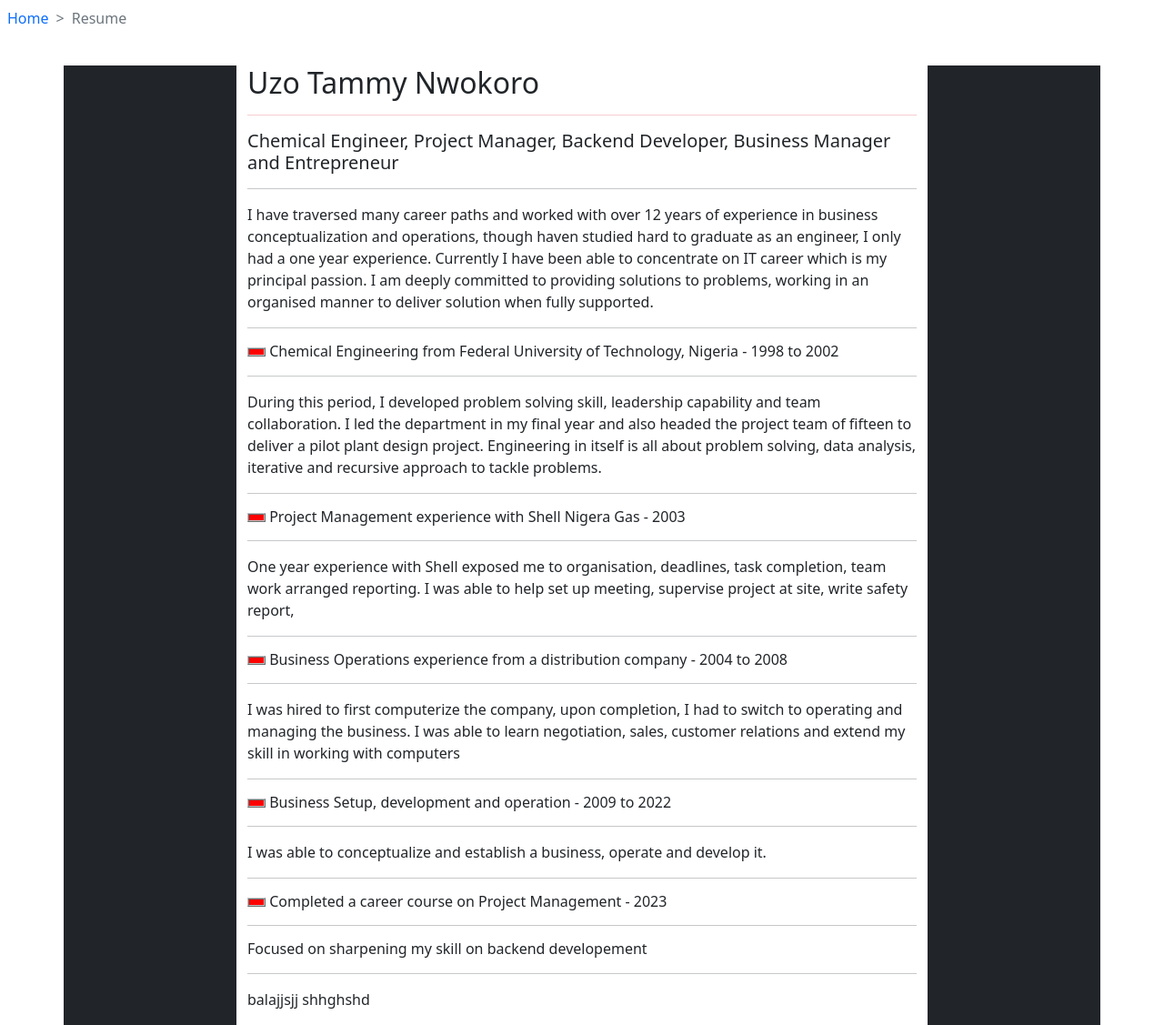
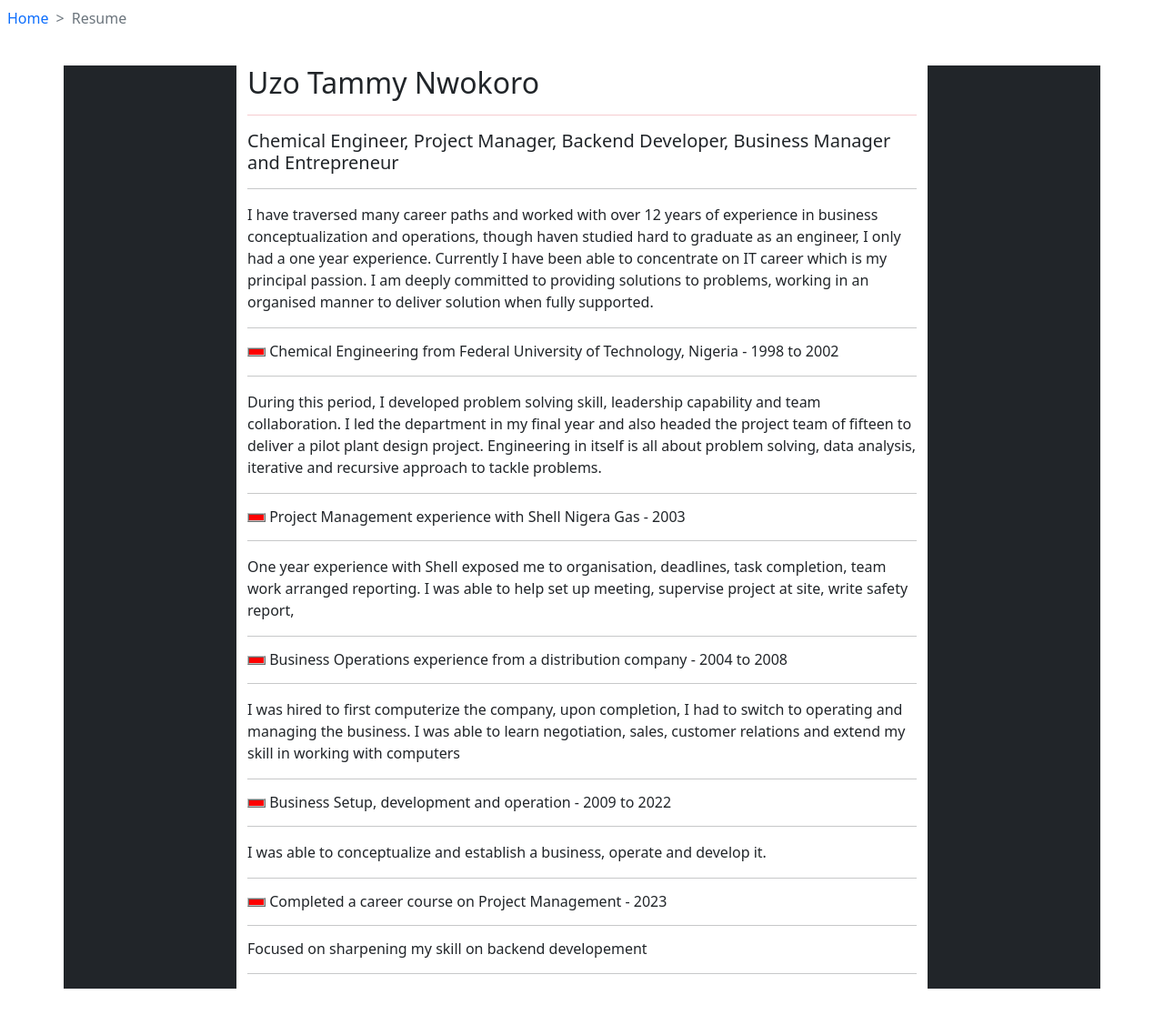
Before and after one commit to UzoTammy/nwokoro, a Django app: page /resume-view/ in a window 1280 px wide. Shown: the whole page at 91% size. After the commit the page ends 1087 px from the top, so only its background shows below. Run offline with Django 5.2, Linux system fonts and the light colour scheme.

Commit message:
bug fix for scush html file

```diff
--- a/core/templates/core/base.html
+++ b/core/templates/core/base.html
@@ -76,7 +76,7 @@
     </style>
     {% block head %} {% endblock %}
 
-    <title>uzonwokoro</title>
+    <title>Uzo Nwokoro</title>
   </head>
   <body>
     {% block content %}{% endblock%}
--- a/core/templates/core/resume.html
+++ b/core/templates/core/resume.html
@@ -20,8 +20,8 @@
 
 <div class="container mt-4">
     <div class="row justify-content-center">
-        <div class="col-2 bg-dark"></div>
-        <div class="col-8">
+        <div class="col-sm-2 bg-dark"></div>
+        <div class="col-sm-8">
             <h2>Uzo Tammy Nwokoro</h2>
             <hr class="bg-danger">
             <h5>
@@ -71,11 +71,9 @@
             <hr>
             <h6>Focused on sharpening my skill on backend developement</h6>
             <hr>
-            <p>
-                balajjsjj shhghshd
-            </p>
+
         </div>
-        <div class="col-2 bg-dark"></div>
+        <div class="col-sm-2 bg-dark"></div>
     </div>
 </div>
 
--- a/nwokoro/settings.py
+++ b/nwokoro/settings.py
@@ -32,7 +32,7 @@ SECRET_KEY=os.getenv('SECRET_KEY')
 # SECURITY WARNING: don't run with debug turned on in production!
 DEBUG = True if os.getenv('DEBUG_VALUE') == 'True' else False
 
-ALLOWED_HOSTS = ['*']
+ALLOWED_HOSTS = ['www.uzonwokoro.com', 'uzonwokoro.com', 'nwokoro-56674c01f9d6.herokuapp.com', 'localhost:8000', '127.0.0.1:8000']
 
 
 # Application definition
```
Also changed, not shown: core/static/scush/dashboard.png, 3 other files.
